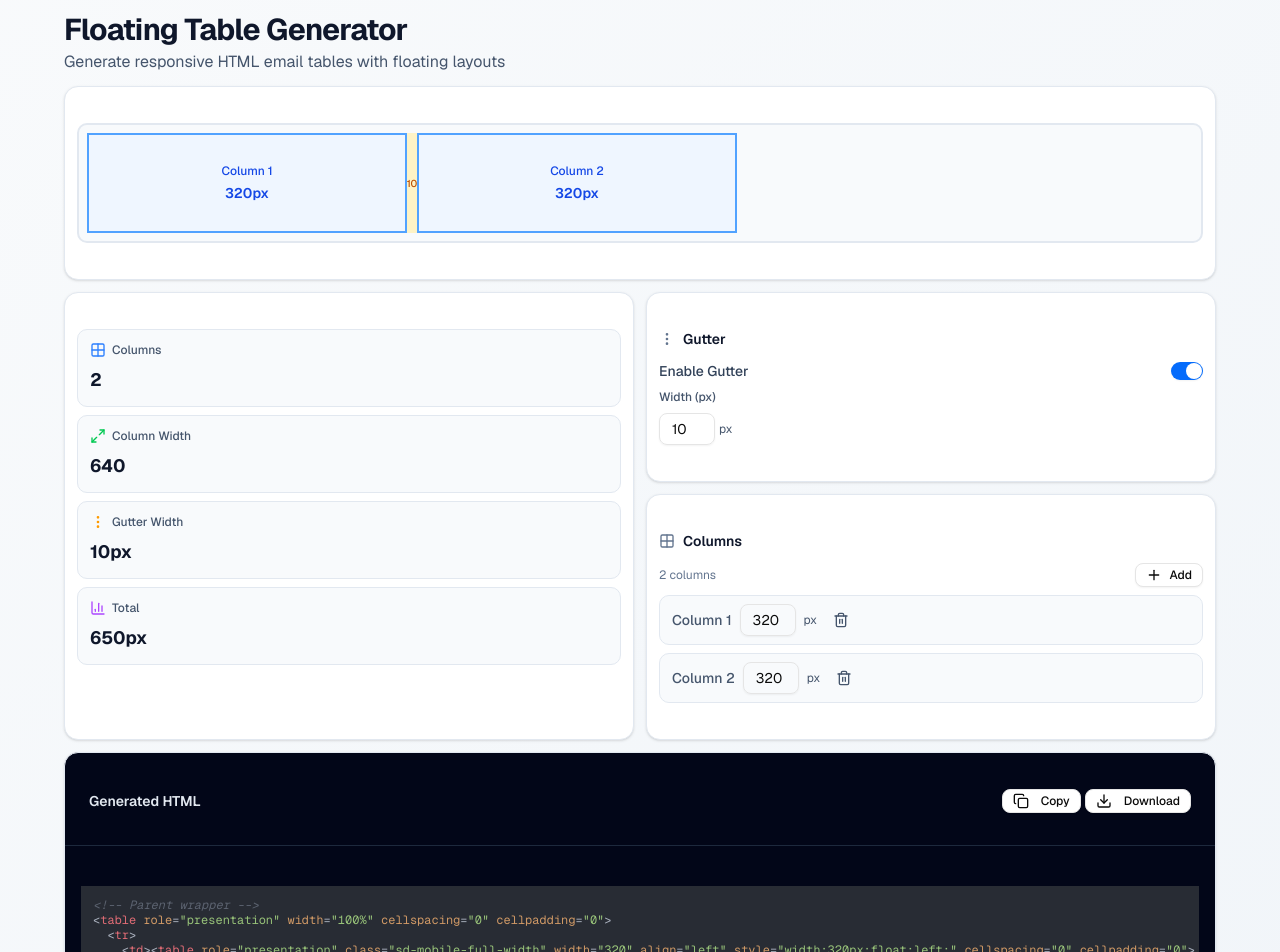
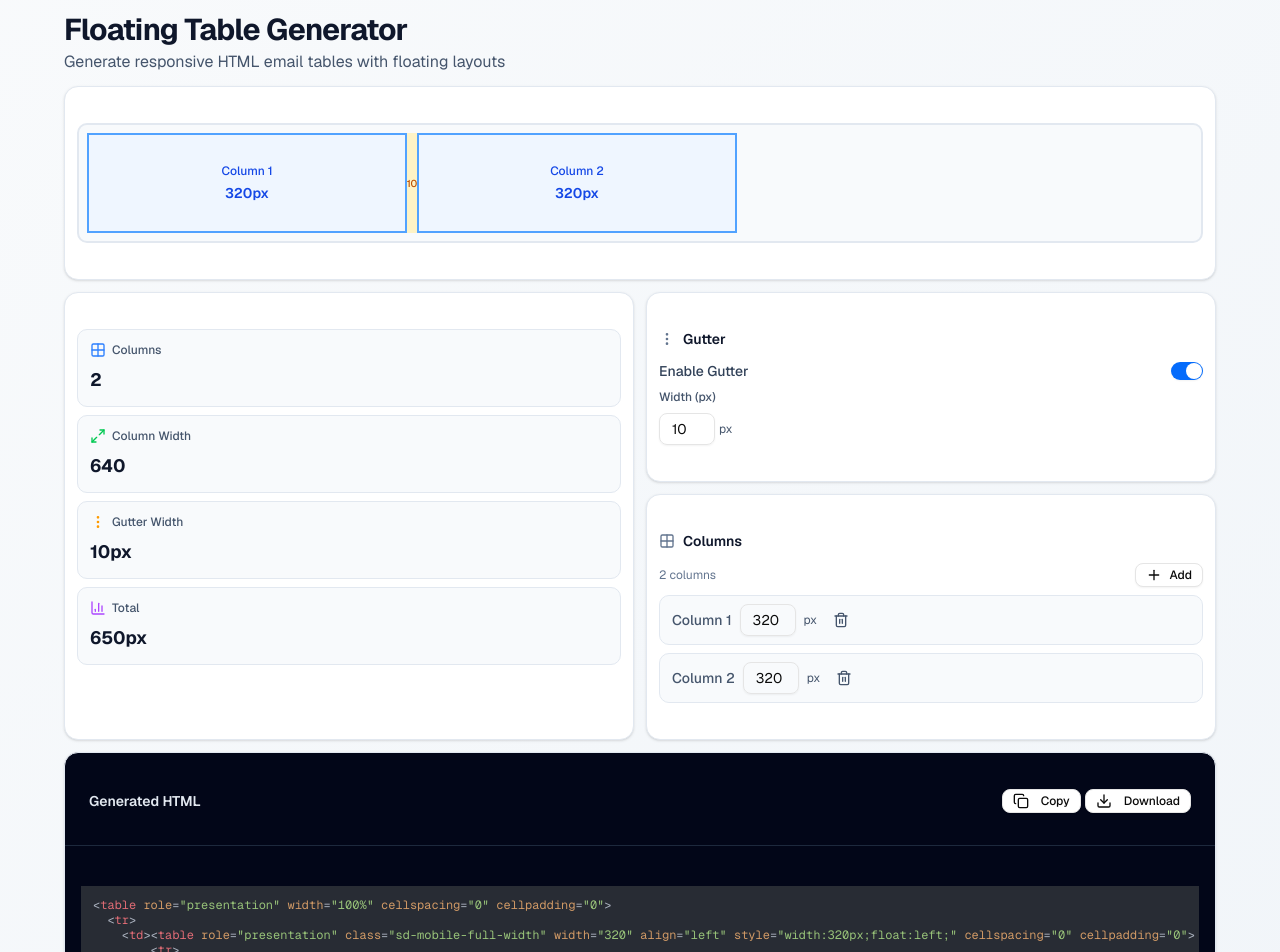
Before and after one commit to morgan-j-w/table-tool, a Next.js app: page / in a window 1280 px wide. Shown: the top 952 px of the page. Built offline with nearby package versions, Linux system fonts and the light colour scheme.

Commit message:
Remove 'Parent wrapper' comment from generated HTML

```diff
--- a/app/page.tsx
+++ b/app/page.tsx
@@ -159,8 +159,7 @@ export default function TableGenerator() {
       }
     })
 
-    return `<!-- Parent wrapper -->
-<table role="presentation" width="100%" cellspacing="0" cellpadding="0">
+    return `<table role="presentation" width="100%" cellspacing="0" cellpadding="0">
   <tr>
     <td>${innerContent}</td>
   </tr>
```
